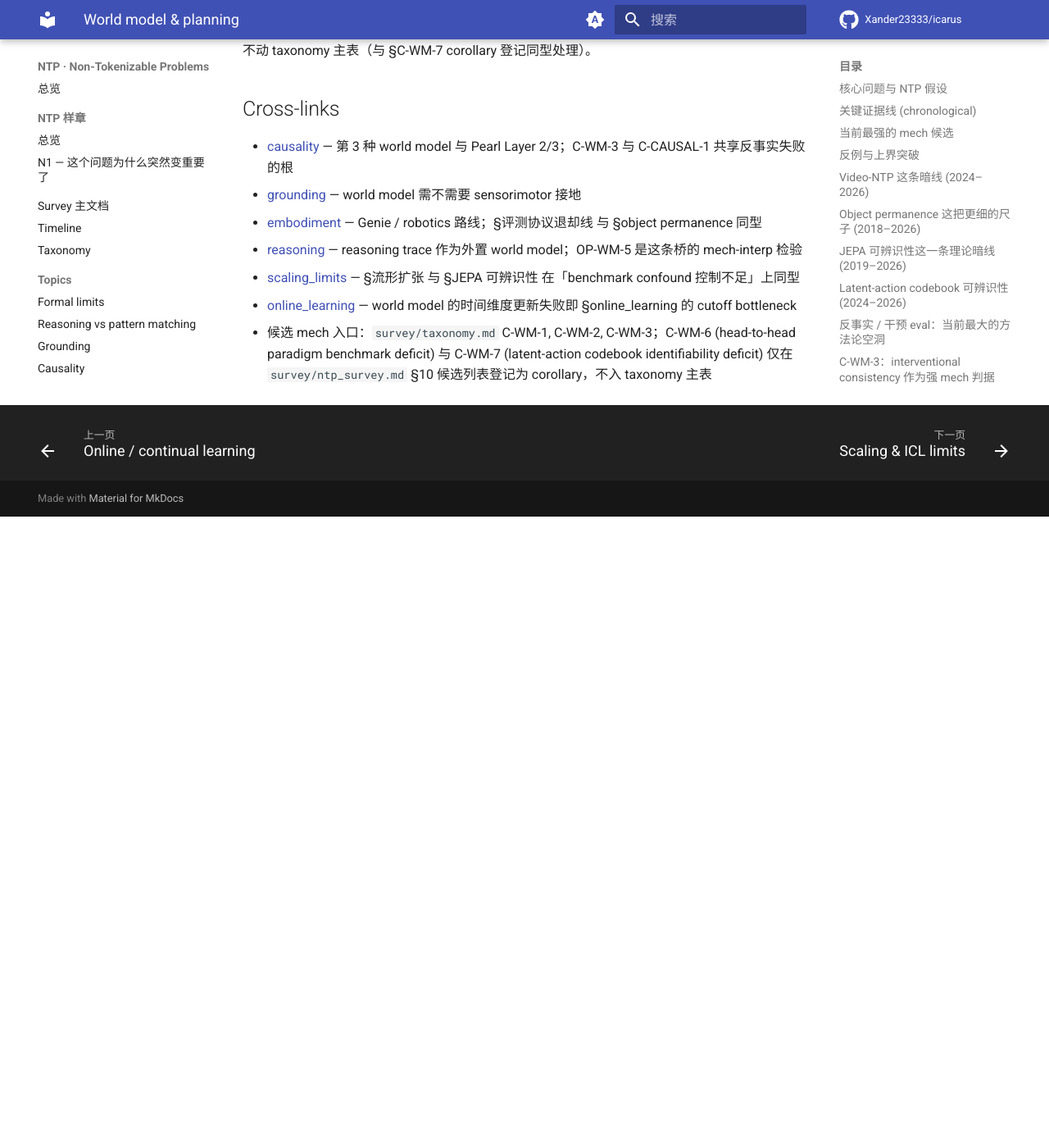
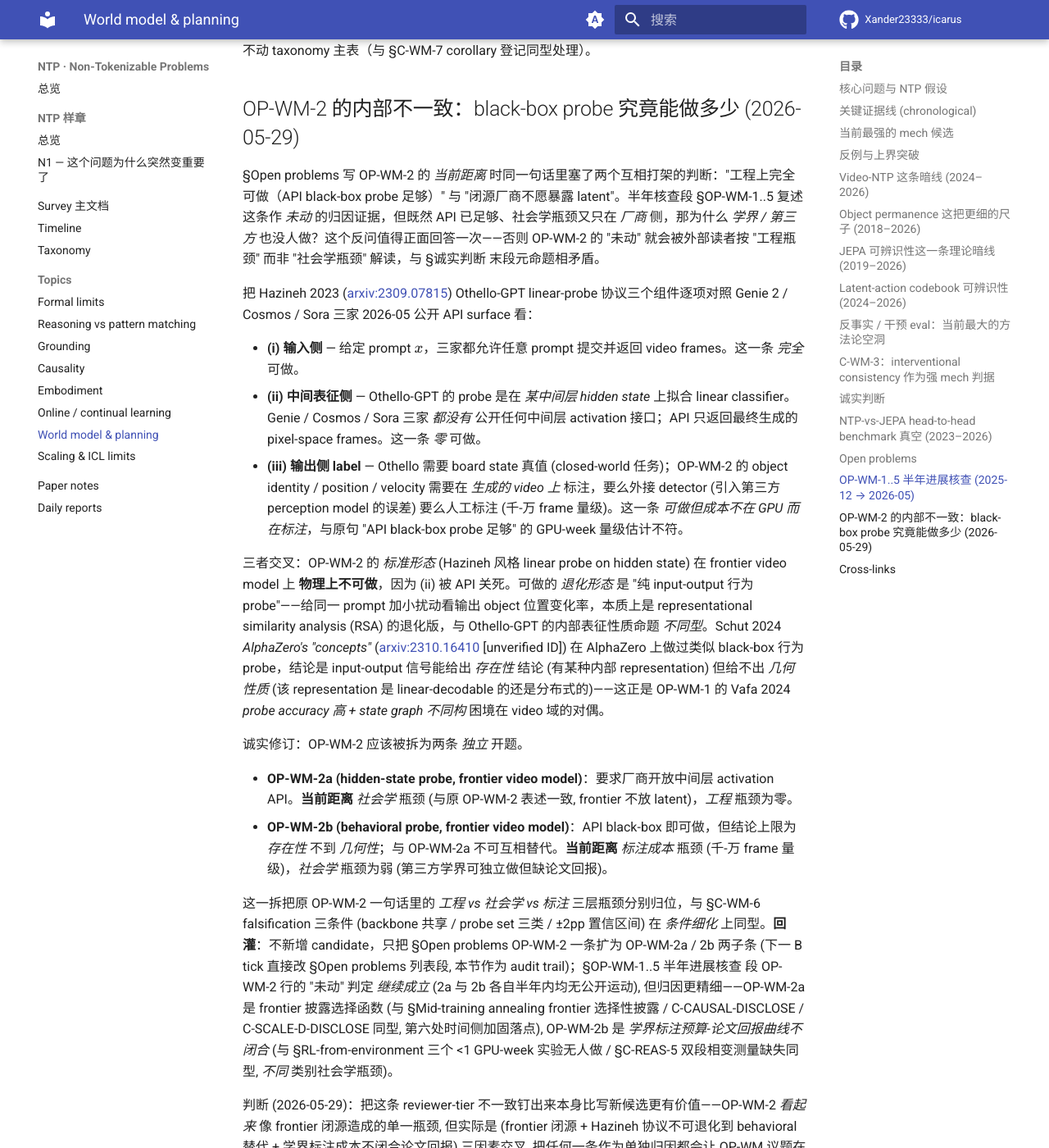
Before and after one commit to Xander23333/icarus, an MkDocs documentation site: the page built from wiki/ntp/topics/world_model.md, in a window 1280 px wide and 1400 px high, scrolled down 15576 px. Shown: the whole window at 82% size. Built offline with MkDocs 1.6.1 and Material for MkDocs 9.7.7, drawn with Linux system fonts in a browser that asks for light colours; comment, search, counter and statistics services are not loaded; before the commit the page ends 16206 px from its top, so only the background shows below that; some of the changed text lies outside the part shown.

Commit message:
[NTP-Deepen] 2026-05-29 08:00 UTC world_model.md +§OP-WM-2 内部不一致拆条 (2a hidden-state probe / 2b behavioral probe, 三类社会学约束交叉, reviewer-tier audit trail)

```diff
--- a/wiki/ntp/topics/world_model.md
+++ b/wiki/ntp/topics/world_model.md
@@ -206,6 +206,27 @@
 
 回灌到 candidate 状态：OP-WM-1..5 不升级为独立 mech candidate（它们是 *元-方法论开题* 而非 mech 命题），但 *半年无运动* 这一事实可作为 §C-WM-6 (head-to-head paradigm benchmark deficit) 与 §C-WM-7 (latent-action codebook identifiability deficit) 两条 corollary 强度的 *时间侧* 加固——corollary 类条目的强度本质上是「应做且可做、但持续无人做」的时间常数，半年是该常数的第一次刻度，2027-Q2 还无运动则刻度升到一年。下一 tick C 同步债务：把「OP-WM-1..5 半年无运动」作为时间侧加固条款写入 [`../survey/ntp_survey.md`](../survey/ntp_survey.md) §10 C-WM-6 / C-WM-7 evidence 列脚注，与 §10 readout-side 结构性社会学不可证伪闭环的 7 条独立 evidence-supply 通道并列，不动 taxonomy 主表（与 §C-WM-7 corollary 登记同型处理）。
 
+## OP-WM-2 的内部不一致：black-box probe 究竟能做多少 (2026-05-29)
+
+§Open problems 写 OP-WM-2 的 *当前距离* 时同一句话里塞了两个互相打架的判断："工程上完全可做（API black-box probe 足够）" 与 "闭源厂商不愿暴露 latent"。半年核查段 §OP-WM-1..5 复述这条作 *未动* 的归因证据，但既然 API 已足够、社会学瓶颈又只在 *厂商* 侧，那为什么 *学界 / 第三方* 也没人做？这个反问值得正面回答一次——否则 OP-WM-2 的 "未动" 就会被外部读者按 "工程瓶颈" 而非 "社会学瓶颈" 解读，与 §诚实判断 末段元命题相矛盾。
+
+把 Hazineh 2023 ([arxiv:2309.07815](https://arxiv.org/abs/2309.07815)) Othello-GPT linear-probe 协议三个组件逐项对照 Genie 2 / Cosmos / Sora 三家 2026-05 公开 API surface 看：
+
+- **(i) 输入侧** — 给定 prompt $x$，三家都允许任意 prompt 提交并返回 video frames。这一条 *完全* 可做。
+- **(ii) 中间表征侧** — Othello-GPT 的 probe 是在 *某中间层 hidden state* 上拟合 linear classifier。Genie / Cosmos / Sora 三家 *都没有* 公开任何中间层 activation 接口；API 只返回最终生成的 pixel-space frames。这一条 *零* 可做。
+- **(iii) 输出侧 label** — Othello 需要 board state 真值 (closed-world 任务)；OP-WM-2 的 object identity / position / velocity 需要在 *生成的 video 上* 标注，要么外接 detector (引入第三方 perception model 的误差) 要么人工标注 (千-万 frame 量级)。这一条 *可做但成本不在 GPU 而在标注*，与原句 "API black-box probe 足够" 的 GPU-week 量级估计不符。
+
+三者交叉：OP-WM-2 的 *标准形态* (Hazineh 风格 linear probe on hidden state) 在 frontier video model 上 **物理上不可做**，因为 (ii) 被 API 关死。可做的 *退化形态* 是 "纯 input-output 行为 probe"——给同一 prompt 加小扰动看输出 object 位置变化率，本质上是 representational similarity analysis (RSA) 的退化版，与 Othello-GPT 的内部表征性质命题 *不同型*。Schut 2024 *AlphaZero's "concepts"* ([arxiv:2310.16410](https://arxiv.org/abs/2310.16410) [unverified ID]) 在 AlphaZero 上做过类似 black-box 行为 probe，结论是 input-output 信号能给出 *存在性* 结论 (有某种内部 representation) 但给不出 *几何性质* (该 representation 是 linear-decodable 的还是分布式的)——这正是 OP-WM-1 的 Vafa 2024 *probe accuracy 高 + state graph 不同构* 困境在 video 域的对偶。
+
+诚实修订：OP-WM-2 应该被拆为两条 *独立* 开题。
+
+- **OP-WM-2a (hidden-state probe, frontier video model)**：要求厂商开放中间层 activation API。**当前距离** *社会学* 瓶颈 (与原 OP-WM-2 表述一致, frontier 不放 latent)，*工程* 瓶颈为零。
+- **OP-WM-2b (behavioral probe, frontier video model)**：API black-box 即可做，但结论上限为 *存在性* 不到 *几何性*；与 OP-WM-2a 不可互相替代。**当前距离** *标注成本* 瓶颈 (千-万 frame 量级)，*社会学* 瓶颈为弱 (第三方学界可独立做但缺论文回报)。
+
+这一拆把原 OP-WM-2 一句话里的 *工程 vs 社会学 vs 标注* 三层瓶颈分别归位，与 §C-WM-6 falsification 三条件 (backbone 共享 / probe set 三类 / ±2pp 置信区间) 在 *条件细化* 上同型。**回灌**：不新增 candidate，只把 §Open problems OP-WM-2 一条扩为 OP-WM-2a / 2b 两子条 (下一 B tick 直接改 §Open problems 列表段, 本节作为 audit trail)；§OP-WM-1..5 半年进展核查 段 OP-WM-2 行的 "未动" 判定 *继续成立* (2a 与 2b 各自半年内均无公开运动), 但归因更精细——OP-WM-2a 是 frontier 披露选择函数 (与 §Mid-training annealing frontier 选择性披露 / C-CAUSAL-DISCLOSE / C-SCALE-D-DISCLOSE 同型, 第六处时间侧加固落点), OP-WM-2b 是 *学界标注预算-论文回报曲线不闭合* (与 §RL-from-environment 三个 <1 GPU-week 实验无人做 / §C-REAS-5 双段相变测量缺失同型, *不同* 类别社会学瓶颈)。
+
+判断 (2026-05-29)：把这条 reviewer-tier 不一致钉出来本身比写新候选更有价值——OP-WM-2 *看起来* 像 frontier 闭源造成的单一瓶颈, 但实际是 (frontier 闭源 + Hazineh 协议不可退化到 behavioral 替代 + 学界标注成本不闭合论文回报) 三因素交叉, 把任何一条作为单独归因都会让 OP-WM 议题在外部读者眼里显得比实际更乐观 (\"等 frontier 开 API 就解决了\") 或更悲观 (\"学界没办法\")。两者都是错读。世界 model 议题的瓶颈结构与 reasoning / causality / online_learning 不同——后三者是 *单一类别社会学瓶颈* (frontier 不公开 retention / verifier 配方 / counterfactual benchmark), 世界 model 是 *三类瓶颈交叉*, 因此 §诚实判断 末段元命题 "瓶颈不在能力 / 工程 / 理论, 而在社会学" 需要再次细化为 "瓶颈在 *披露 + 协议可退化性 + 标注预算-回报曲线* 三类社会学约束的交叉, 而非单一类社会学约束"。这一区别决定了下一 B tick 在 world_model 上应该 *先* 把 §Open problems OP-WM-2 拆条, *再* 等 frontier 动作——而非反向。
+
 ## Cross-links
 
 - [causality](causality.md) — 第 3 种 world model 与 Pearl Layer 2/3；C-WM-3 与 C-CAUSAL-1 共享反事实失败的根
```
Also changed, not shown: 1 other file.
